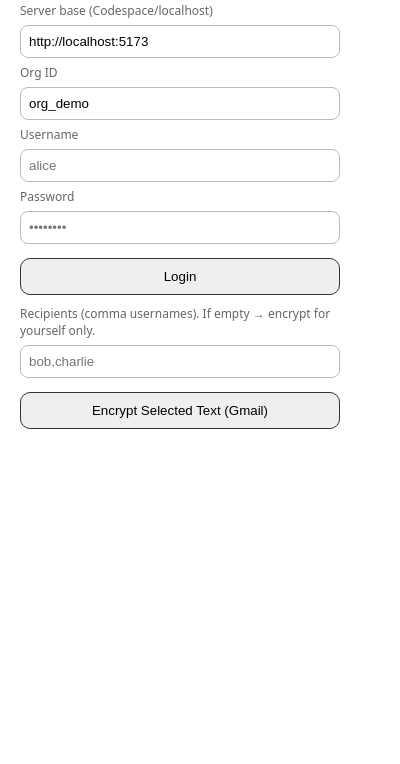
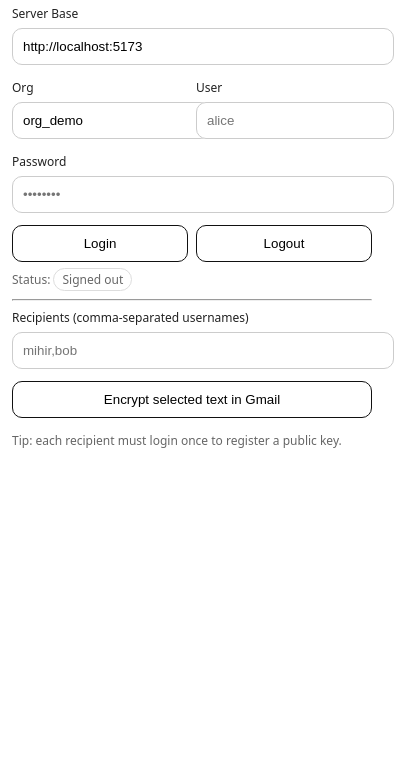
Before and after one commit to munnamihir/quantummail, a browser extension: page extension/popup.html in a window 400 px wide. Shown: the part 80-844 px from the top of the page. Drawn offline with Linux system fonts and the light colour scheme.

Commit message:
Update popup.html

```diff
--- a/extension/popup.html
+++ b/extension/popup.html
@@ -3,42 +3,60 @@
 <head>
   <meta charset="utf-8" />
   <meta name="viewport" content="width=device-width,initial-scale=1" />
+  <title>QuantumMail</title>
   <style>
-    body { font-family: system-ui, Arial; width: 320px; padding: 12px; }
-    input { width: 100%; box-sizing: border-box; padding: 8px; margin: 6px 0; border: 1px solid #bbb; border-radius: 8px; }
-    button { width: 100%; padding: 10px; margin-top: 8px; border: 1px solid #333; border-radius: 10px; cursor: pointer; }
-    .muted { color: #666; font-size: 12px; }
-    .err { color: #b00020; font-size: 12px; white-space: pre-wrap; }
-    .ok { color: #0a7a2f; font-size: 12px; }
+    body { font-family: system-ui, -apple-system, Segoe UI, Roboto, Arial; margin: 12px; width: 360px; }
+    input, button, textarea { width: 100%; padding: 10px; margin: 6px 0; border-radius: 10px; border: 1px solid #ccc; }
+    button { cursor: pointer; border-color:#111; background:#fff; }
+    .row { display:flex; gap:8px; }
+    .row > * { flex:1; }
+    .muted { color:#666; font-size: 12px; }
+    .ok { color:#0a7a2f; font-size: 12px; }
+    .err { color:#b00020; font-size: 12px; white-space: pre-wrap; }
+    label { font-size: 12px; color:#222; margin-top: 8px; display:block; }
+    .pill { display:inline-block; padding:2px 8px; border:1px solid #ddd; border-radius:999px; font-size: 12px; }
   </style>
 </head>
 <body>
-  <h3>QuantumMail</h3>
+  <h3 style="margin:0 0 6px 0;">QuantumMail</h3>
+  <div class="muted">Envelope encryption (AES-GCM per message, DEK wrapped to recipients)</div>
 
-  <div class="muted">Server base (Codespace/localhost)</div>
-  <input id="serverBase" placeholder="https://...app.github.dev" />
+  <label>Server Base</label>
+  <input id="serverBase" placeholder="https://...-5173.app.github.dev" />
 
-  <div class="muted">Org ID</div>
-  <input id="orgId" placeholder="org_demo" />
+  <div class="row">
+    <div>
+      <label>Org</label>
+      <input id="orgId" placeholder="org_demo" />
+    </div>
+    <div>
+      <label>User</label>
+      <input id="username" placeholder="alice" />
+    </div>
+  </div>
 
-  <div class="muted">Username</div>
-  <input id="username" placeholder="alice" />
-
-  <div class="muted">Password</div>
+  <label>Password</label>
   <input id="password" type="password" placeholder="••••••••" />
 
-  <button id="btnLogin">Login</button>
+  <div class="row">
+    <button id="btnLogin">Login</button>
+    <button id="btnLogout">Logout</button>
+  </div>
 
-  <div style="height:10px;"></div>
+  <div class="muted">Status: <span id="status" class="pill">Signed out</span></div>
+  <div id="ok" class="ok"></div>
+  <div id="err" class="err"></div>
 
-  <div class="muted">Recipients (comma usernames). If empty → encrypt for yourself only.</div>
-  <input id="recipients" placeholder="bob,charlie" />
+  <hr />
 
-  <button id="btnEncryptSelection">Encrypt Selected Text (Gmail)</button>
+  <label>Recipients (comma-separated usernames)</label>
+  <input id="recipients" placeholder="mihir,bob" />
 
-  <div id="msg" class="muted"></div>
-  <div id="err" class="err"></div>
-  <div id="ok" class="ok"></div>
+  <button id="btnEncrypt">Encrypt selected text in Gmail</button>
+
+  <div class="muted" style="margin-top:8px;">
+    Tip: each recipient must login once to register a public key.
+  </div>
 
   <script type="module" src="popup.js"></script>
 </body>
```
